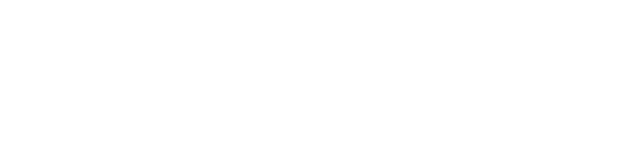
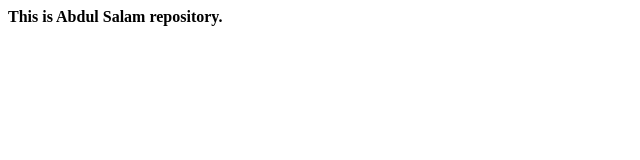
Before and after one commit to abdul-salam111/attendance-mgt-system, a plain HTML site: page index.html in a window 1280 px wide. Shown: the whole page, without its empty margins (0-640 px from the left). Drawn offline with Linux system fonts and the light colour scheme.

Commit message:
abdul salam branch

```diff
--- a/index.html
+++ b/index.html
@@ -5,6 +5,6 @@
     <title>Document</title>
 </head>
 <body>
-
+    <b>This is Abdul Salam repository.</b>
 </body>
 </html>
```
